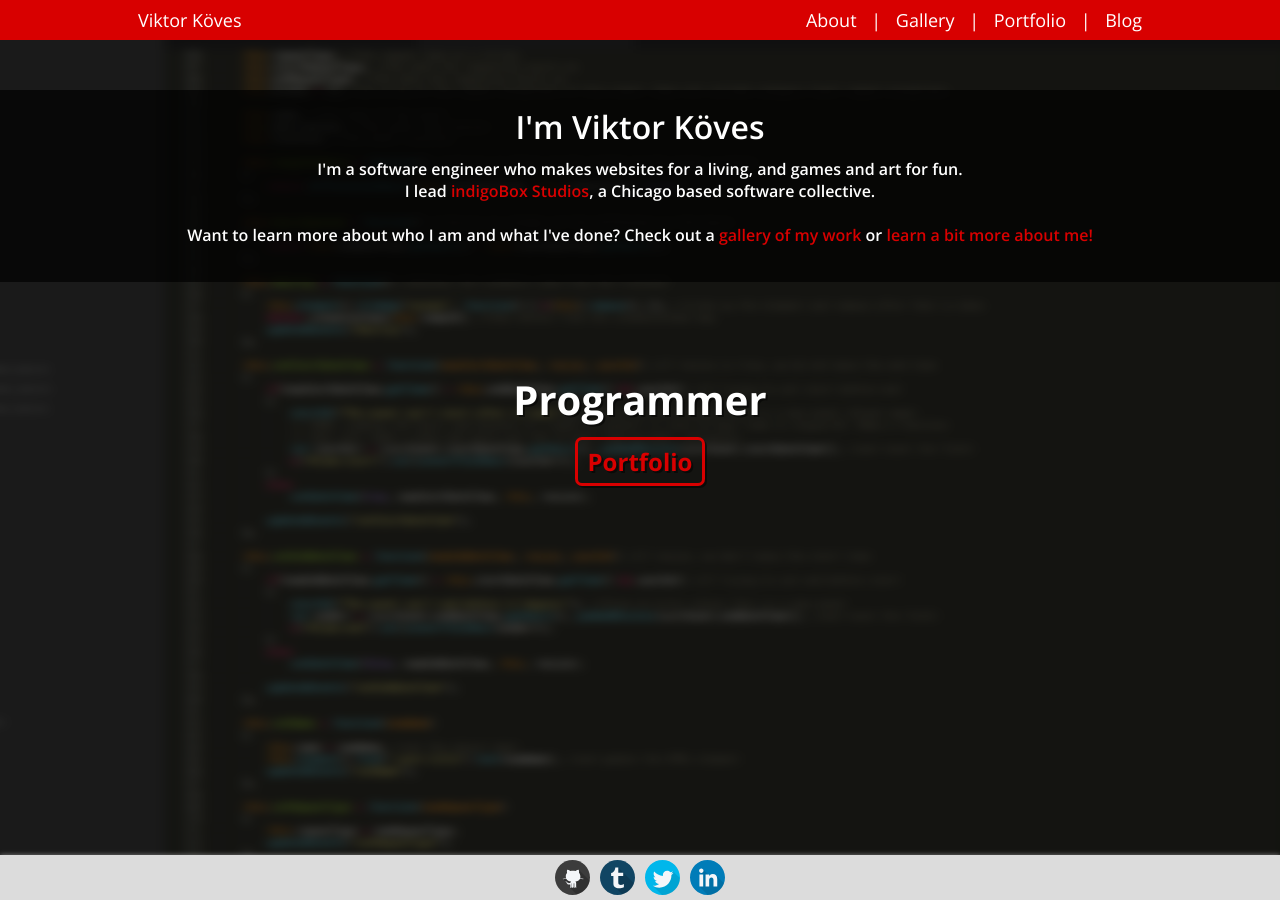
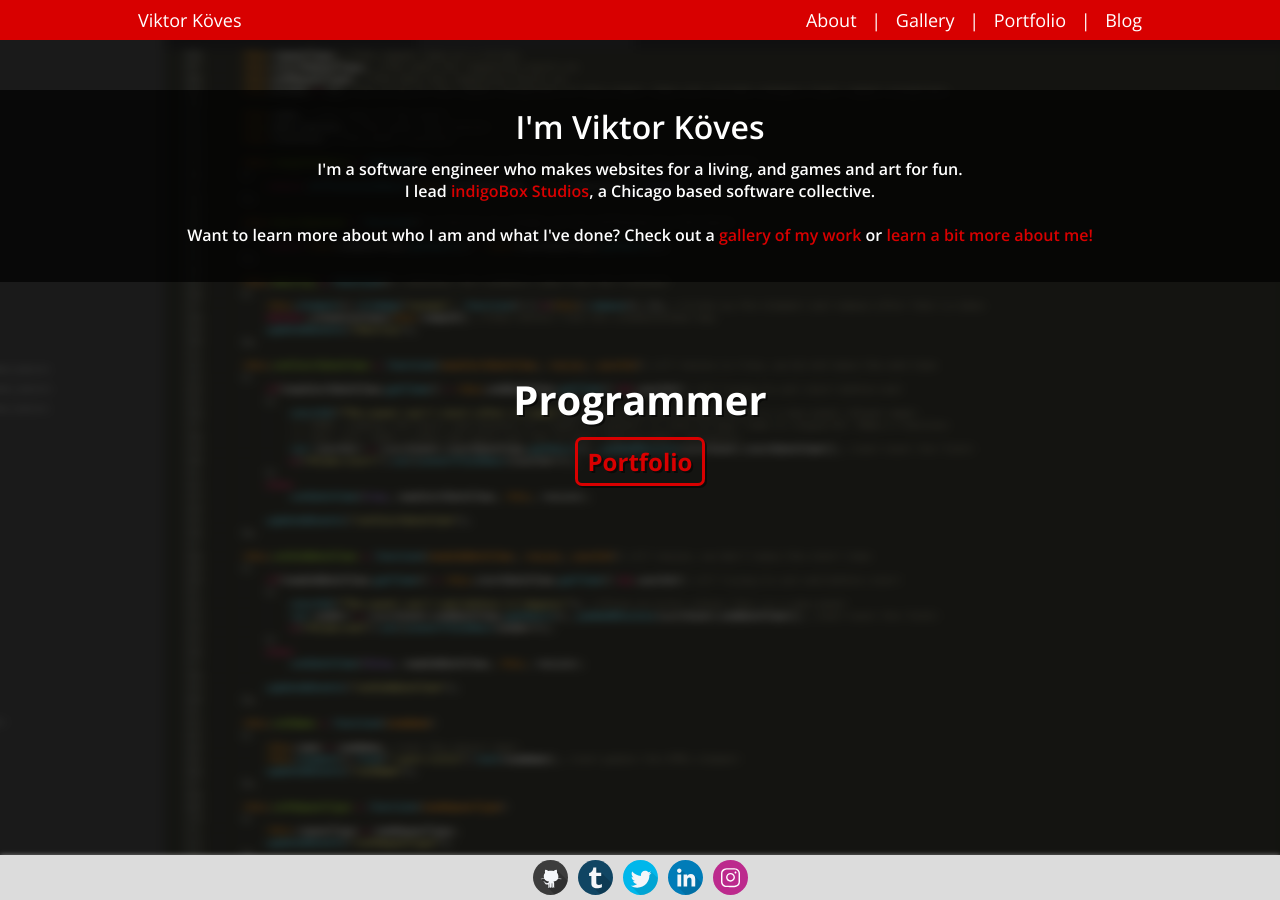
Before and after one commit to vkoves/vkoves.github.io, a Jekyll site: the page built from index.html, in a window 1280 px wide. Built offline with Jekyll 4.4.1, drawn with Linux system fonts in a browser that asks for light colours.

Commit message:
Added instagram to footer Added instagram icon and added a link to the newly created instagram in the footer

```diff
--- a/_layouts/default.html
+++ b/_layouts/default.html
@@ -100,6 +100,9 @@
 			<a href="https://www.linkedin.com/in/viktorkoves" target="_blank">
 				<div class="linkedin"></div>
 			</a>
+			<a href="https://www.instagram.com/viktor_koves/" target="_blank">
+				<div class="instagram"></div>
+			</a>
 		</div>
 	</div>
 </body>
--- a/css/main.css
+++ b/css/main.css
@@ -151,6 +151,7 @@ h4 { font-weight: 600; margin-top: 10px; }
 .social-bar .linkedin { background-image: url("../images/social-media-icons/linkedin.svg"); }
 .social-bar .tumblr { background-image: url("../images/social-media-icons/tumblr.svg"); }
 .social-bar .github { background-image: url("../images/social-media-icons/github.svg"); }
+.social-bar .instagram { background-image: url("../images/social-media-icons/instagram.svg"); }
 /* End Footer Styling */
 
 /* Gallery Page */
```
Also changed, not shown: images/social-media-icons/instagram.svg (added).
